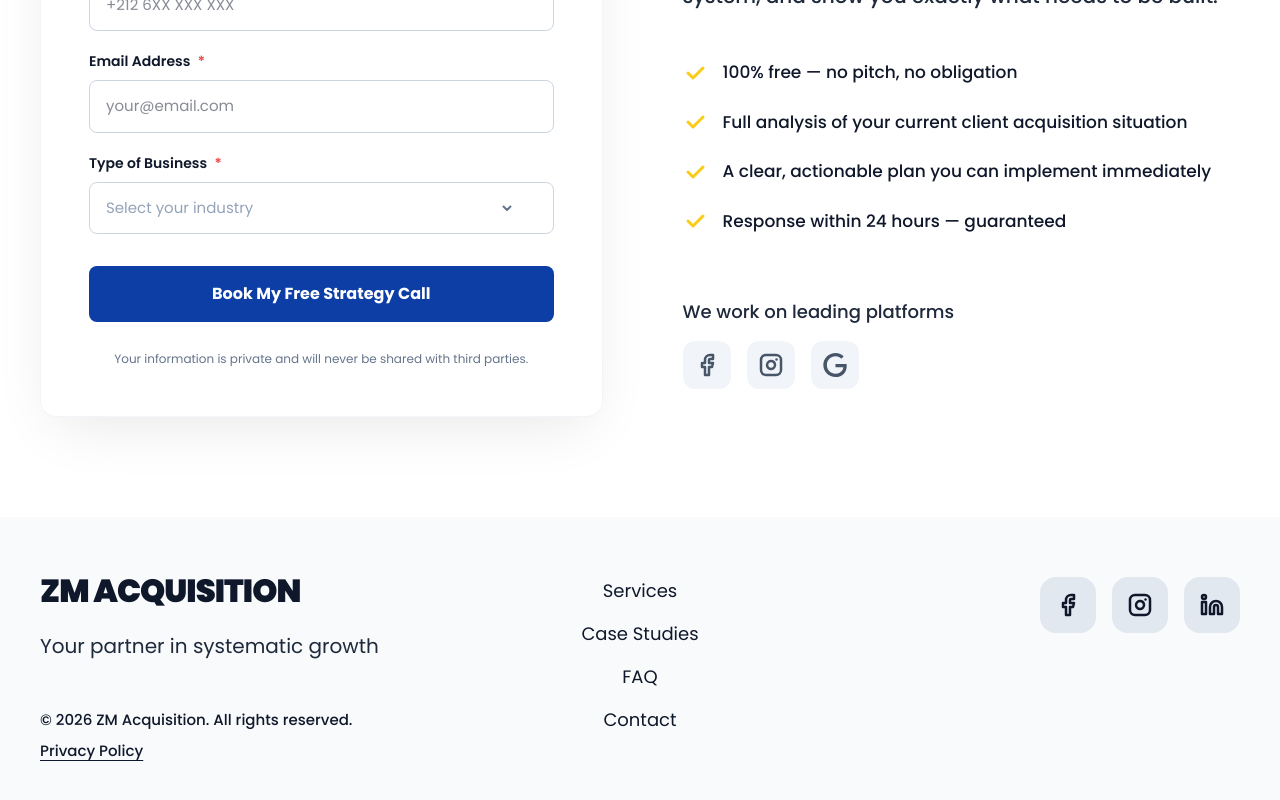
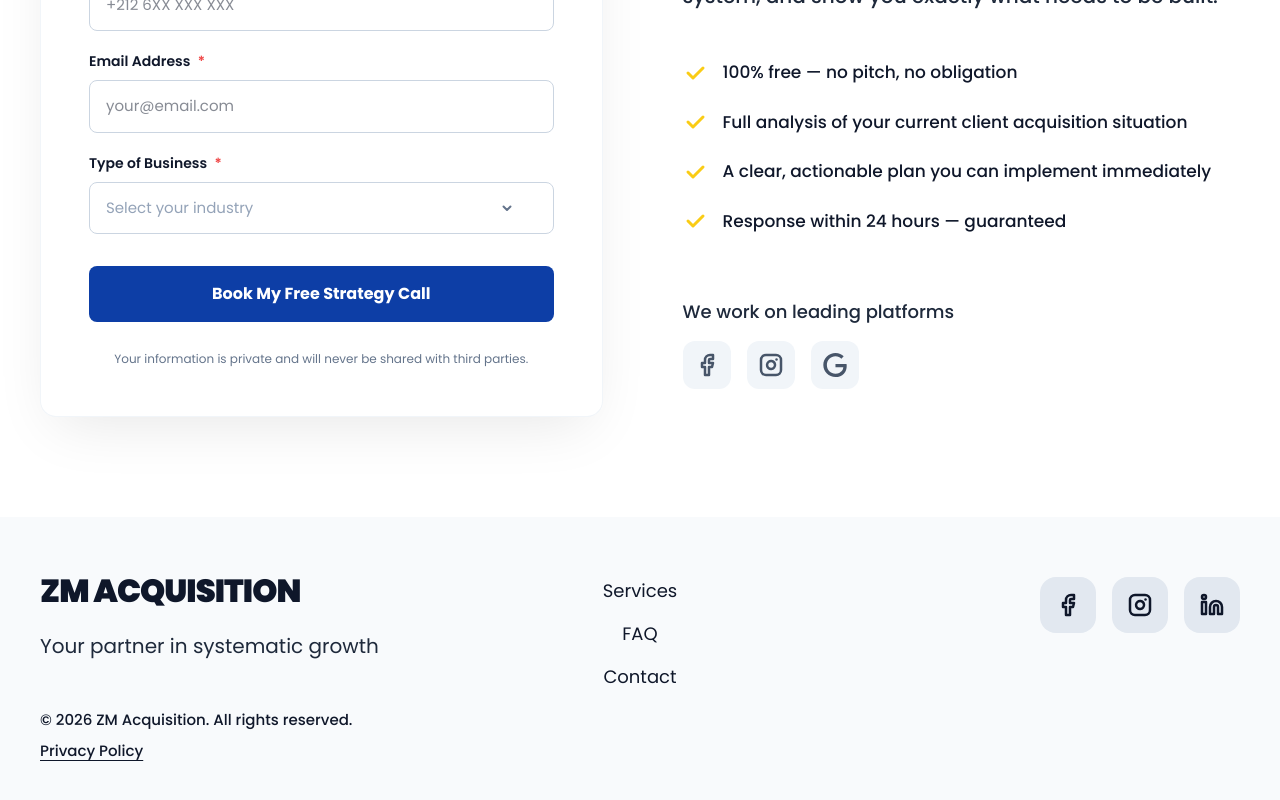
Before and after one commit to Zniguef/zm-acquisition-website, a Next.js app: page /en in a window 1280 px wide. Shown: the part 7938-8738 px from the top of the page. Built offline with nearby package versions, Linux system fonts and the light colour scheme.

Commit message:
remove sensetive data

```diff
--- a/src/app/[locale]/case-studies/page.tsx
+++ b/src/app/[locale]/case-studies/page.tsx
@@ -1,3 +1,7 @@
+/* ============================================================
+   CASE STUDIES PAGE — commented out, preserved for future use
+   ============================================================
+
 import { setRequestLocale } from "next-intl/server";
 import Navbar from "@/components/Navbar";
 import Footer from "@/components/Footer";
@@ -27,7 +31,7 @@ export default async function CaseStudiesPage({ params }: Props) {
       <Navbar />
       <main style={{ background: "#f8fafc", minHeight: "100vh" }}>
 
-        {/* ── Page Header ──────────────────────────────────────────────────── */}
+        {/* ── Page Header ──────────────────────────────────────────────────── *\/}
         <section
           style={{
             background: "#fff",
@@ -81,7 +85,7 @@ export default async function CaseStudiesPage({ params }: Props) {
               {t("heroSubtext")}
             </p>
 
-            {/* Aggregate stats */}
+            {/* Aggregate stats *\/}
             <div
               style={{
                 display: "flex",
@@ -117,7 +121,7 @@ export default async function CaseStudiesPage({ params }: Props) {
           </div>
         </section>
 
-        {/* ── Cards Grid ───────────────────────────────────────────────────── */}
+        {/* ── Cards Grid ───────────────────────────────────────────────────── *\/}
         <section style={{ padding: "60px 32px 80px 32px" }}>
           <div style={{ maxWidth: "1100px", margin: "0 auto" }}>
             <div
@@ -134,7 +138,7 @@ export default async function CaseStudiesPage({ params }: Props) {
           </div>
         </section>
 
-        {/* ── Bottom CTA ───────────────────────────────────────────────────── */}
+        {/* ── Bottom CTA ───────────────────────────────────────────────────── *\/}
         <section
           style={{
             background: "#fff",
@@ -189,3 +193,10 @@ export default async function CaseStudiesPage({ params }: Props) {
     </>
   );
 }
+
+============================================================ */
+
+// Temporary placeholder — page is commented out for future use
+export default function CaseStudiesPage() {
+  return null;
+}
--- a/src/components/Footer.tsx
+++ b/src/components/Footer.tsx
@@ -81,7 +81,7 @@ export default function Footer() {
         <div className="footer-links" style={{ display: 'flex', flexDirection: 'column', gap: '16px', flex: '1', minWidth: '200px', alignItems: 'center', marginTop: "10px" }}>
           {[
             { label: t('menu_services'), href: '#services', isAnchor: true },
-            { label: t('menu_caseStudies'), href: '/case-studies', isAnchor: false },
+            // { label: t('menu_caseStudies'), href: '/case-studies', isAnchor: false },
             { label: t('menu_faq'), href: '#faq', isAnchor: true },
             { label: t('menu_contact'), href: '#contact', isAnchor: true },
           ].map((link) => (
--- a/src/components/Navbar.tsx
+++ b/src/components/Navbar.tsx
@@ -14,7 +14,7 @@ const LOCALE_LABELS: Record<string, string> = {
 
 const NAV_LINKS = [
   { key: 'services' as const, href: '/#services' },
-  { key: 'results' as const, href: '/case-studies' },
+  { key: 'results' as const, href: '/#results' },
   { key: 'about' as const, href: '/#about' },
   { key: 'faq' as const, href: '/#faq' },
 ] as const;
```
